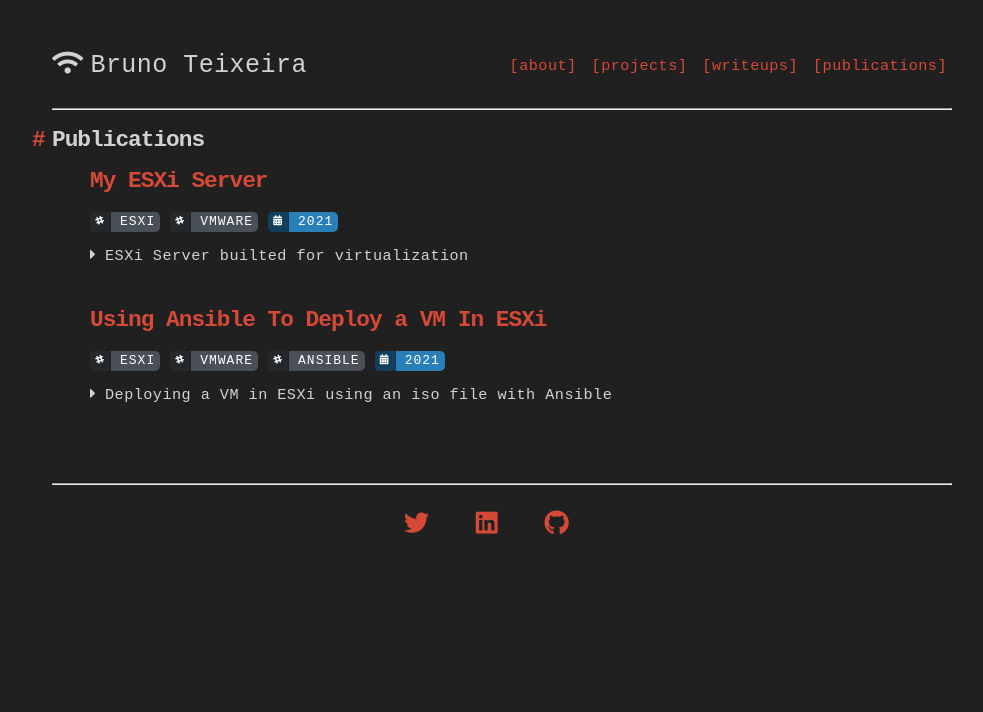
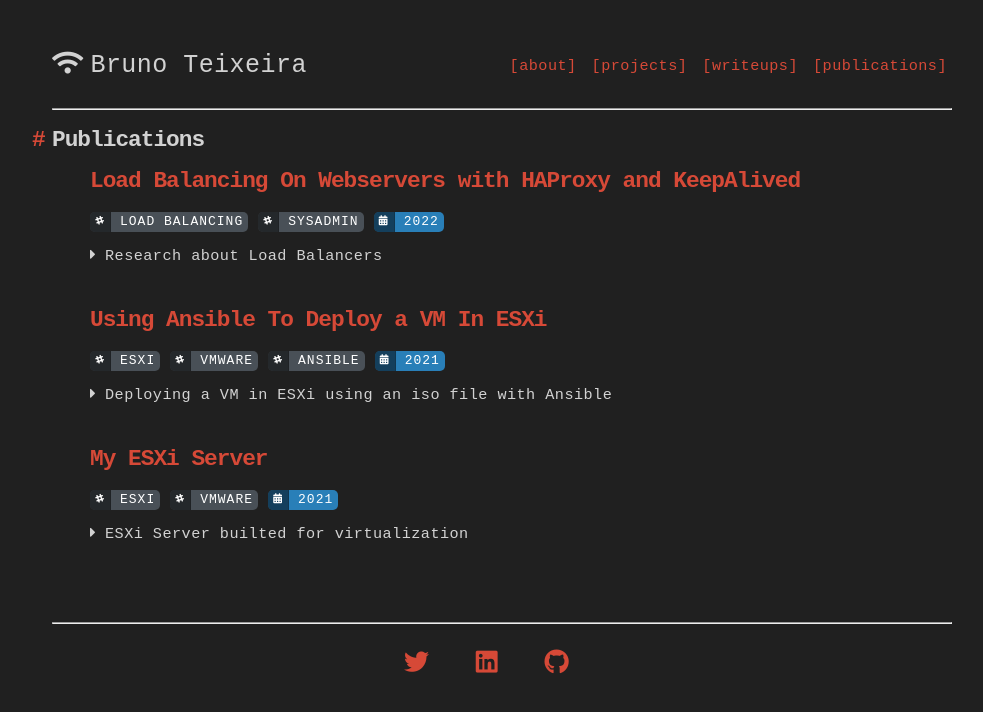
Before and after one commit to BrunoTeixeira1996/BrunoTeixeira1996.github.io, a Jekyll site: the page built from publications.md, in a window 1280 px wide. Shown: the top 712 px of the page, without its empty margins (138-1121 px from the left). Built offline with Jekyll 4.4.1, drawn with Linux system fonts in a browser that asks for light colours; nearby versions of some CDN libraries.

Commit message:
added a new post about load balancers

```diff
--- /dev/null
+++ b/_publications/2022-01-01-Loadbalancing-On-Webservers-With-HAProxy-And-KeepAlived.md
@@ -0,0 +1,36 @@
+---
+layout: post
+title:  "Load Balancing On Webservers with HAProxy and KeepAlived"
+categories: [publications]
+tags: [Load Balancing, SysAdmin]
+year: 2022
+description: Research about Load Balancers
+---
+
+## Index
+
+- [Introduction](#introduction)
+- [Presentation](#presentation)
+- [Resources](#resources)
+
+
+## Introduction
+
+- This presentation is about load balancers and how they are important to new infrastructures. The aim here is to learn more about some network protocols (like VRRP) and how can we maximize the uptime when dealing with webservers.
+
+## Presentation
+
+<style>
+.responsive-wrap iframe{ max-width: 100%;}
+</style>
+<div class="responsive-wrap">
+<iframe src="https://docs.google.com/presentation/d/e/2PACX-1vQwE6V_g72T950Q-W-AEwSrh8dNGQ4ygZhxAS0_DhNnGYtUcE9EsNA85h_H-loJyDDLOS9qETh_PMfn/embed?start=false&loop=false&delayms=60000" frameborder="0" width="960" height="569" allowfullscreen="true" mozallowfullscreen="true" webkitallowfullscreen="true"></iframe>
+</div>
+
+## Resources
+
+*Note that these resources are in portuguese*
+
+- [Web application](https://github.com/BrunoTeixeira1996/Apontamentos-ISEC/tree/master/3%C2%BAAno/DD/TP/DD-2122-BrunoTeixeira-2019100036/ListaDeComprasApp)
+- [DB](https://github.com/BrunoTeixeira1996/Apontamentos-ISEC/tree/master/3%C2%BAAno/DD/TP/DD-2122-BrunoTeixeira-2019100036/base_de_dados)
+- [Report](https://github.com/BrunoTeixeira1996/Apontamentos-ISEC/blob/master/3%C2%BAAno/DD/TP/DD-2122-BrunoTeixeira-2019100036/relatorio.pdf)
--- a/publications.md
+++ b/publications.md
@@ -7,7 +7,7 @@
 
 
 <ul class="fa-ul">
-    {% for write in site.publications %}
+    {% for write in site.publications reversed %}
     <li>
       <h2>
           <a href="{{ write.url }}" _target="blank">{{ write.title }}</a>
```
